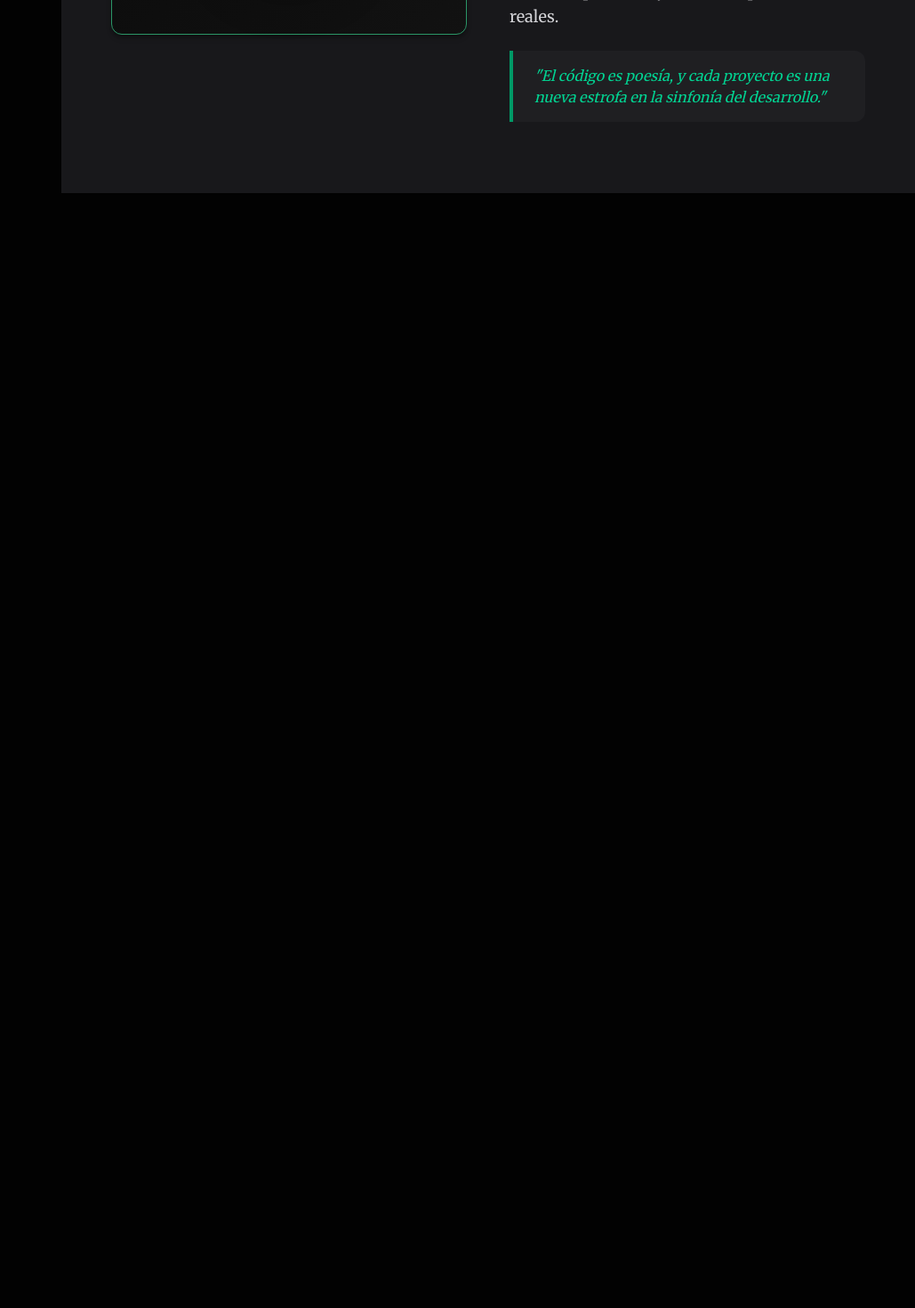
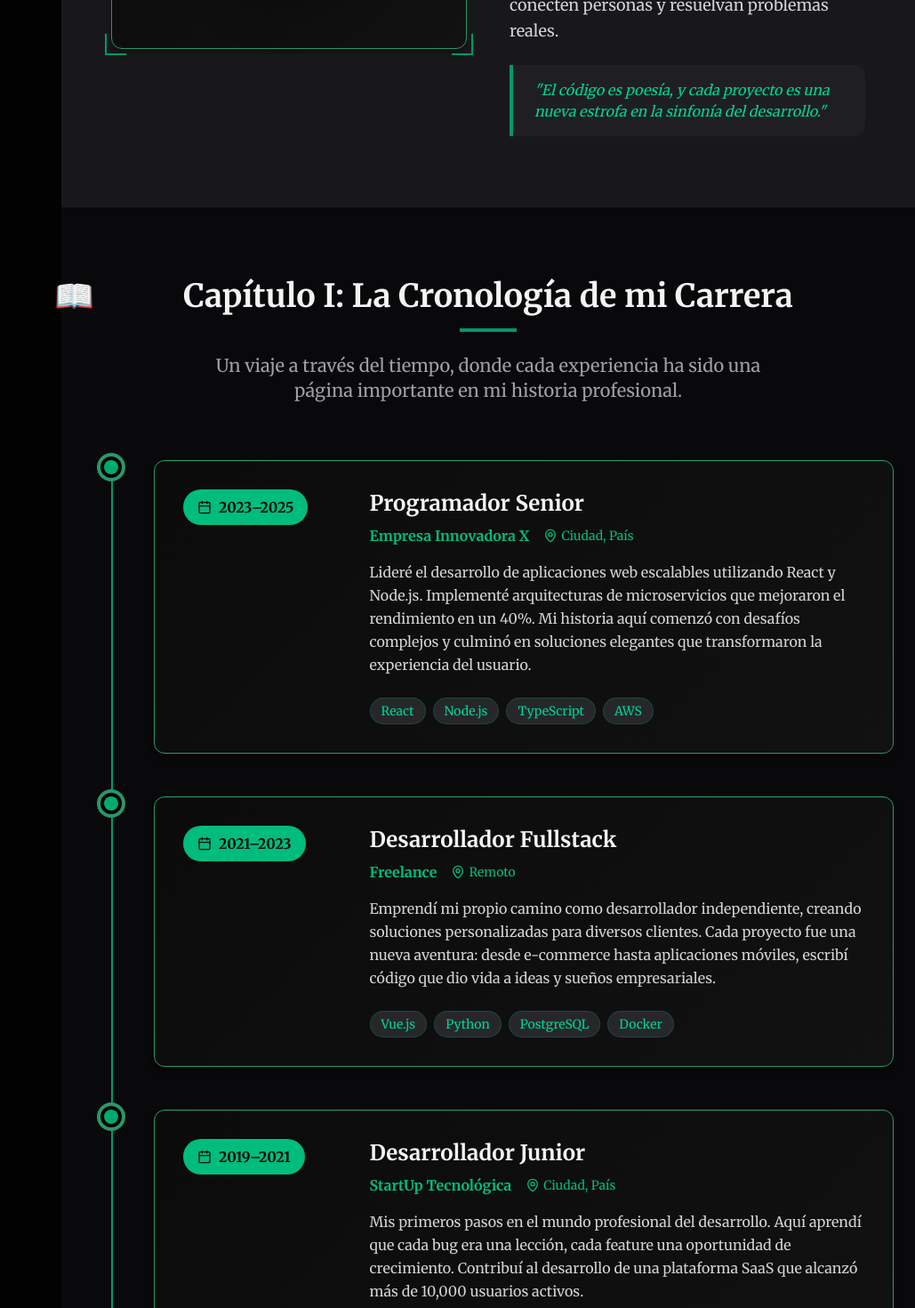
Before and after one commit to Gerardoprogramer/Portfolio-Book, a React (Vite) app: page / in a window 1280 px wide. Shown: the part 1330-2800 px from the top of the page at 89% size, without its empty margins (251-1280 px from the left). Before the commit the page ends 1547 px from the top, so only its background shows below. Built offline with nearby package versions, Linux system fonts and the light colour scheme.

Commit message:
Refactor book application structure and enhance prologue and experiences sections

```diff
--- a/src/BookApp.tsx
+++ b/src/BookApp.tsx
@@ -2,7 +2,7 @@
 import { BookNavigation } from '@/books/pages/navigation/BookNavigation'
 import { BookCover } from '@/books/pages/cover/BookCover'
 import { BookPrologue } from '@/books/pages/Prologue/BookPrologue'
-
+import { BookExperiences } from '@/books/pages/experiences/BookExperiences'
 export const BookApp = () => {
     return (
         <div className="min-h-screen bg-background">
@@ -11,7 +11,7 @@ export const BookApp = () => {
             <main className="md:ml-80">
                 <BookCover />
                 <BookPrologue />
-
+                <BookExperiences />
             </main>
         </div>
     )
--- a/src/books/data/chapters/chapter.interface.ts
+++ /dev/null
@@ -1,6 +0,0 @@
-export interface chapter{
-    id: string,
-    title: string,
-    subtitle?: string,
-    href: string,
-}
--- /dev/null
+++ b/src/books/data/experiences/Experiences.data.ts
@@ -0,0 +1,39 @@
+
+export interface experience {
+    period: string,
+    title: string,
+    company: string,
+    location: string,
+    description:string,
+    technologies: string[],
+}
+
+export const experiences: experience[] = [
+    {
+        period: "2023–2025",
+        title: "Programador Senior",
+        company: "Empresa Innovadora X",
+        location: "Ciudad, País",
+        description:
+            "Lideré el desarrollo de aplicaciones web escalables utilizando React y Node.js. Implementé arquitecturas de microservicios que mejoraron el rendimiento en un 40%. Mi historia aquí comenzó con desafíos complejos y culminó en soluciones elegantes que transformaron la experiencia del usuario.",
+        technologies: ["React", "Node.js", "TypeScript", "AWS"],
+    },
+    {
+        period: "2021–2023",
+        title: "Desarrollador Fullstack",
+        company: "Freelance",
+        location: "Remoto",
+        description:
+            "Emprendí mi propio camino como desarrollador independiente, creando soluciones personalizadas para diversos clientes. Cada proyecto fue una nueva aventura: desde e-commerce hasta aplicaciones móviles, escribí código que dio vida a ideas y sueños empresariales.",
+        technologies: ["Vue.js", "Python", "PostgreSQL", "Docker"],
+    },
+    {
+        period: "2019–2021",
+        title: "Desarrollador Junior",
+        company: "StartUp Tecnológica",
+        location: "Ciudad, País",
+        description:
+            "Mis primeros pasos en el mundo profesional del desarrollo. Aquí aprendí que cada bug era una lección, cada feature una oportunidad de crecimiento. Contribuí al desarrollo de una plataforma SaaS que alcanzó más de 10,000 usuarios activos.",
+        technologies: ["JavaScript", "PHP", "MySQL", "Git"],
+    },
+]
--- a/src/books/pages/Prologue/BookPrologue.tsx
+++ b/src/books/pages/Prologue/BookPrologue.tsx
@@ -1,49 +1,26 @@
-import { Avatar, AvatarFallback, AvatarImage } from "@/components/ui/avatar"
+import { BookAvatar } from "./avatar/BookAvatar"
+import { NarrativePrologue } from './narrative/NarrativePrologue'
+import { BookHeader } from "../components/header/BookHeader"
 
 export function BookPrologue() {
   return (
     <section id="prologo" className="py-20 bg-zinc-900">
       <div className="max-w-4xl mx-auto px-6">
-        <div className="text-center mb-12">
-          <h2 className="text-4xl font-playfair font-bold text-zinc-100 mb-4 chapter-marker">Prólogo</h2>
-          <div className="w-16 h-1 bg-emerald-600 mx-auto"></div>
-        </div>
+
+        <BookHeader title="Prólogo" />
 
         <div className="grid md:grid-cols-2 gap-12 items-center">
-          <div className="book-page p-8 rounded-lg">
-            <div className="relative">
-              <Avatar className="w-48 h-48 mx-auto mb-6 border-4 border-emerald-600 shadow-2xl">
-                <AvatarImage src="Avatar.png" alt="Tu Nombre" />
-                <AvatarFallback className="text-4xl font-playfair bg-emerald-500 text-zinc-950">TN</AvatarFallback>
-              </Avatar>
 
-              {/* Decorative frame corners */}
-              <div className="absolute -top-2 -left-2 w-6 h-6 border-l-2 border-t-2 border-emerald-600"></div>
-              <div className="absolute -top-2 -right-2 w-6 h-6 border-r-2 border-t-2 border-emerald-600"></div>
-              <div className="absolute -bottom-2 -left-2 w-6 h-6 border-l-2 border-b-2 border-emerald-600"></div>
-              <div className="absolute -bottom-2 -right-2 w-6 h-6 border-r-2 border-b-2 border-emerald-600"></div>
-            </div>
-          </div>
+          <BookAvatar avatar='Avatar.png' name='Gerardo' />
 
-          <div className="space-y-6">
-            <p className="text-lg font-merriweather text-zinc-200 leading-relaxed">
-              <span className="text-4xl font-playfair text-emerald-500 float-left mr-2 leading-none">E</span>n las
-              páginas que siguen, encontrarás la historia de un desarrollador apasionado por crear soluciones digitales
+          <NarrativePrologue
+            capitular="En las páginas que siguen, encontrarás la historia de un desarrollador apasionado por crear soluciones digitales
               que marquen la diferencia. Cada línea de código escrita, cada proyecto completado, representa un capítulo
-              en esta aventura tecnológica.
-            </p>
-
-            <p className="text-lg font-merriweather text-zinc-300 leading-relaxed">
-              Mi viaje comenzó con la curiosidad de entender cómo funcionan las cosas, y se ha convertido en una misión
-              de construir experiencias digitales excepcionales que conecten personas y resuelvan problemas reales.
-            </p>
-
-            <div className="border-l-4 border-emerald-600 pl-6 py-4 bg-zinc-800/50 rounded-r-lg">
-              <p className="text-emerald-400 font-merriweather italic">
-                "El código es poesía, y cada proyecto es una nueva estrofa en la sinfonía del desarrollo."
-              </p>
-            </div>
-          </div>
+              en esta aventura tecnológica."
+            narrative=" Mi viaje comenzó con la curiosidad de entender cómo funcionan las cosas, y se ha convertido en una misión
+              de construir experiencias digitales excepcionales que conecten personas y resuelvan problemas reales."
+            cita='"El código es poesía, y cada proyecto es una nueva estrofa en la sinfonía del desarrollo."'
+          />
         </div>
       </div>
     </section>
--- /dev/null
+++ b/src/books/pages/Prologue/avatar/BookAvatar.tsx
@@ -0,0 +1,25 @@
+
+import { Avatar, AvatarFallback, AvatarImage } from "@/components/ui/avatar"
+
+interface Props{
+    avatar: string,
+    name: string
+}
+
+
+export const BookAvatar = ({avatar, name}: Props) => {
+  return (
+<div className="book-page p-8 rounded-lg relative">
+      <Avatar className="w-48 h-48 mx-auto mb-6 border-4 border-emerald-600 shadow-2xl">
+        <AvatarImage src={avatar} alt={name} />
+        <AvatarFallback className="text-4xl font-playfair bg-emerald-500 text-zinc-950">GMM</AvatarFallback>
+      </Avatar>
+
+      {/* Decorative frame corners */}
+      <div className="absolute -top-2 -left-2 w-6 h-6 border-l-2 border-t-2 border-emerald-600"></div>
+      <div className="absolute -top-2 -right-2 w-6 h-6 border-r-2 border-t-2 border-emerald-600"></div>
+      <div className="absolute -bottom-2 -left-2 w-6 h-6 border-l-2 border-b-2 border-emerald-600"></div>
+      <div className="absolute -bottom-2 -right-2 w-6 h-6 border-r-2 border-b-2 border-emerald-600"></div>
+    </div>
+  )
+}
--- /dev/null
+++ b/src/books/pages/Prologue/narrative/NarrativePrologue.tsx
@@ -0,0 +1,27 @@
+
+interface Props {
+    capitular: string,
+    narrative: string,
+    cita: string
+}
+
+export const NarrativePrologue = ({ capitular, narrative, cita }: Props) => {
+    return (
+        <div className="space-y-6">
+            <p className="text-lg font-merriweather text-zinc-200 leading-relaxed">
+                <span className="text-4xl font-playfair text-emerald-500 float-left mr-2 leading-none">{capitular.slice(0, 1)}</span>
+                {capitular.slice(1)}
+            </p>
+
+            <p className="text-lg font-merriweather text-zinc-300 leading-relaxed">
+                {narrative}
+            </p>
+
+            <div className="border-l-4 border-emerald-600 pl-6 py-4 bg-zinc-800/50 rounded-r-lg">
+                <p className="text-emerald-400 font-merriweather italic">
+                    {cita}
+                </p>
+            </div>
+        </div>
+    )
+}
--- /dev/null
+++ b/src/books/pages/components/header/BookHeader.tsx
@@ -0,0 +1,18 @@
+interface Props {
+    title: string,
+    subtitle?: string
+}
+
+export const BookHeader = ({ title, subtitle }: Props) => {
+    return (
+        <div className="text-center mb-16">
+            <h2 className="text-4xl font-playfair font-bold text-zinc-100 mb-4 chapter-marker">
+                {title}
+            </h2>
+            <div className="w-16 h-1 bg-emerald-600 mx-auto mb-6"></div>
+            <p className="text-xl font-merriweather text-zinc-400 max-w-2xl mx-auto">
+                {subtitle}
+            </p>
+        </div>
+    )
+}
--- /dev/null
+++ b/src/books/pages/experiences/BookExperiences.tsx
@@ -0,0 +1,72 @@
+import { Calendar, MapPin } from "lucide-react"
+import { experiences } from "@/books/data/experiences/Experiences.data"
+import { BookHeader } from "../components/header/BookHeader"
+
+export function BookExperiences() {
+  return (
+    <section id="capitulo-1" className="py-20 bg-zinc-950">
+      <div className="max-w-6xl mx-auto px-6">
+
+        <BookHeader
+        title=" Capítulo I: La Cronología de mi Carrera"
+        subtitle='Un viaje a través del tiempo, donde cada experiencia ha sido una página importante en mi historia
+            profesional.'
+        />
+
+        <div className="relative">
+          {/* Timeline line */}
+          <div className="absolute left-8 top-0 bottom-0 w-0.5 bg-emerald-600 hidden md:block"></div>
+
+          <div className="space-y-12">
+            {experiences.map((exp, index) => (
+              <div key={index} className="relative">
+                {/* Timeline dot */}
+                <div className="absolute left-6 w-4 h-4 timeline-dot rounded-full hidden md:block"></div>
+
+                <div className="md:ml-20">
+                  <div className="book-page p-8 rounded-lg hover:shadow-2xl transition-all duration-300 group">
+                    <div className="flex flex-col md:flex-row md:items-start gap-6">
+                      <div className="md:w-1/4">
+                        <div className="inline-flex items-center gap-2 bg-emerald-500 text-zinc-950 px-4 py-2 rounded-full font-semibold mb-4">
+                          <Calendar className="h-4 w-4" />
+                          {exp.period}
+                        </div>
+                      </div>
+
+                      <div className="md:w-3/4">
+                        <h3 className="text-2xl font-playfair font-bold text-zinc-100 mb-2 group-hover:text-emerald-400 transition-colors">
+                          {exp.title}
+                        </h3>
+
+                        <div className="flex items-center gap-4 mb-4 text-emerald-500">
+                          <span className="font-semibold">{exp.company}</span>
+                          <div className="flex items-center gap-1">
+                            <MapPin className="h-4 w-4" />
+                            <span className="text-sm">{exp.location}</span>
+                          </div>
+                        </div>
+
+                        <p className="text-zinc-300 font-merriweather leading-relaxed mb-6">{exp.description}</p>
+
+                        <div className="flex flex-wrap gap-2">
+                          {exp.technologies.map((tech, techIndex) => (
+                            <span
+                              key={techIndex}
+                              className="px-3 py-1 bg-zinc-800 text-emerald-400 rounded-full text-sm border border-emerald-600/30"
+                            >
+                              {tech}
+                            </span>
+                          ))}
+                        </div>
+                      </div>
+                    </div>
+                  </div>
+                </div>
+              </div>
+            ))}
+          </div>
+        </div>
+      </div>
+    </section>
+  )
+}
--- a/src/books/pages/navigation/BookNavigation.tsx
+++ b/src/books/pages/navigation/BookNavigation.tsx
@@ -2,7 +2,7 @@ import { useState } from "react"
 import { Button } from "@/components/ui/button"
 import { BookOpen, Menu, X } from "lucide-react"
 
-import { chapters } from "@/books/data/chapters/chapters"
+import { chapters } from "@/books/data/chapters/chapters.data"
 import { ChapterList } from "./chapterList/ChapterList"
 import { useScrollSpy } from "@/books/hooks/useScrollSpy"
 
--- a/src/books/pages/navigation/chapterList/ChapterList.tsx
+++ b/src/books/pages/navigation/chapterList/ChapterList.tsx
@@ -1,4 +1,4 @@
-import { type chapter } from "@/books/data/chapters/chapter.interface"
+import { type chapter } from "@/books/data/chapters/chapters.data"
 
 type Props = {
     chapters: chapter[]
```
Also changed, not shown: src/books/data/chapters/chapters.data.ts (renamed from src/books/data/chapters/chapters.ts, +6 -1 lines).
